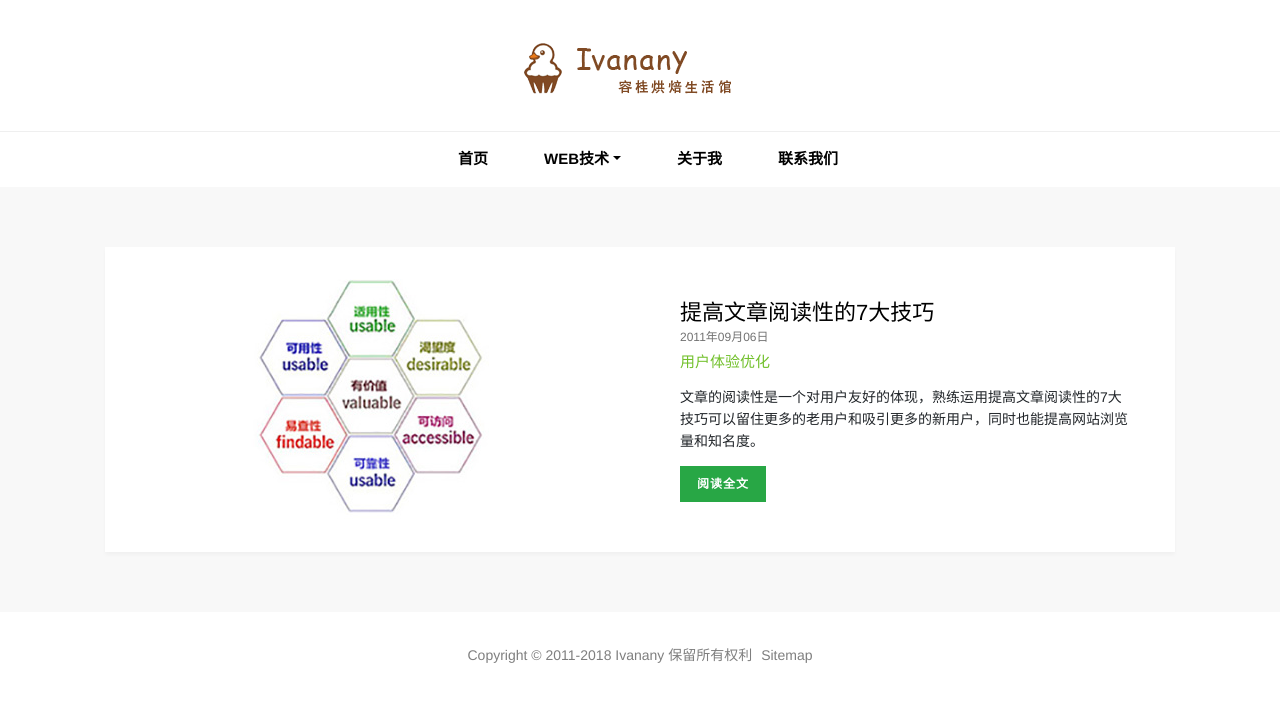
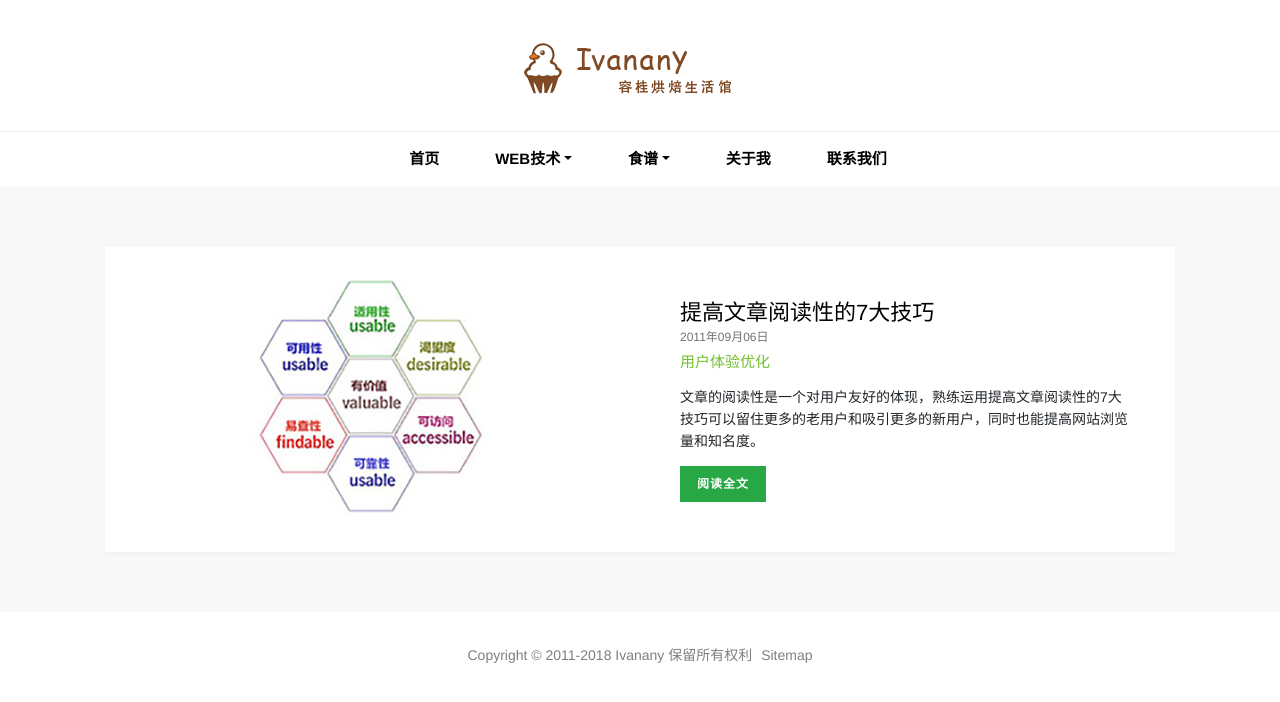
Before and after one commit to Ivanany/Ivanany.github.io, a Jekyll site: the page built from index.html, in a window 1280 px wide. Shown: the top 702 px of the page. Built offline with Jekyll 4.4.1, drawn with Linux system fonts in a browser that asks for light colours; comment, search, counter and statistics services are not loaded.

Commit message:
Update default.html

```diff
--- a/_layouts/default.html
+++ b/_layouts/default.html
@@ -56,6 +56,12 @@ var _hmt = _hmt || [];
                 <a class="dropdown-item" href="{{ site.url }}/ueo/">用户体验优化</a>
               </div>
             </li>
+            <li class="dropdown">
+              <a class="nav-link dropdown-toggle" href="#" id="sp" data-toggle="dropdown" aria-haspopup="true" aria-expanded="false">食谱</a>
+              <div class="dropdown-menu" aria-labelledby="sp">
+                <a class="dropdown-item" href="{{ site.url }}/ueo/">123</a>
+              </div>
+            </li>
             <li class="nav-item"><a class="nav-link" href="{{ site.url }}/about/">关于我</a></li>
             <li class="nav-item"><a class="nav-link" href="{{ site.url }}/contact/">联系我们</a></li>
           </ul>
```
